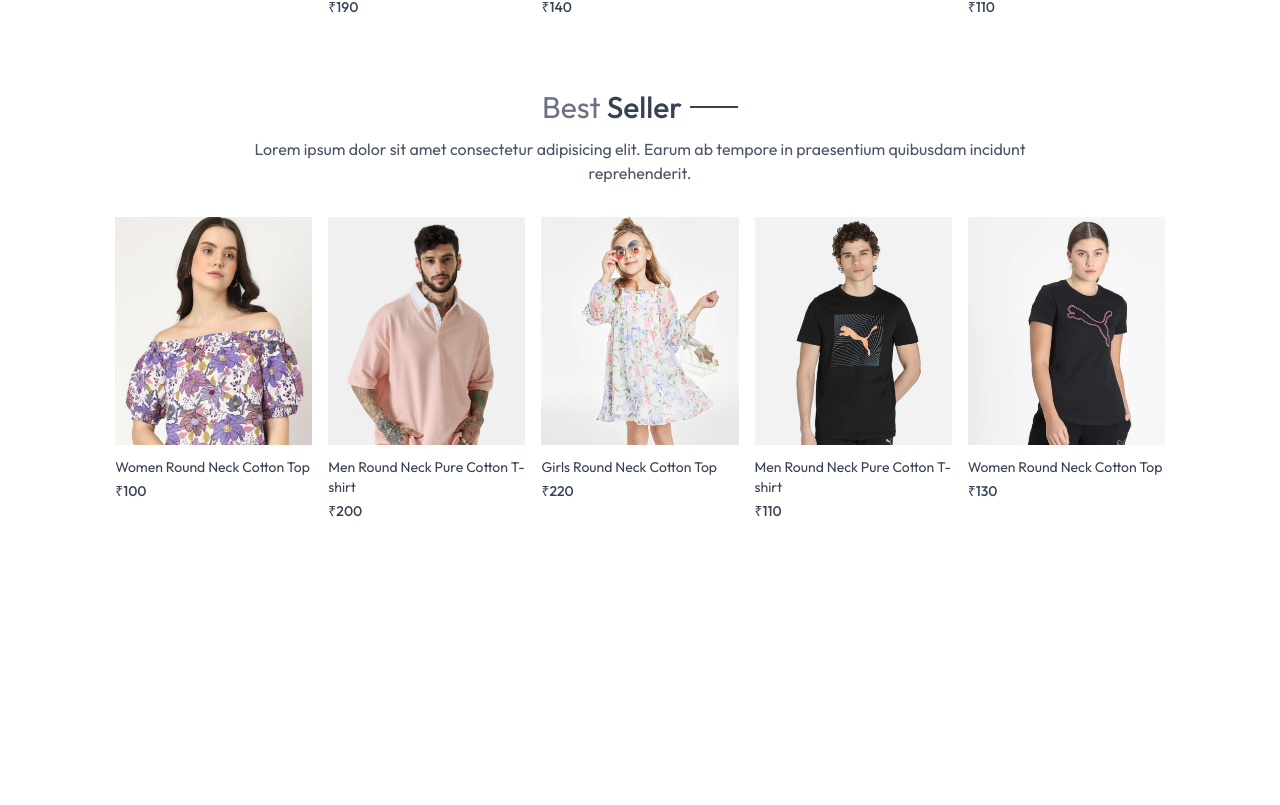
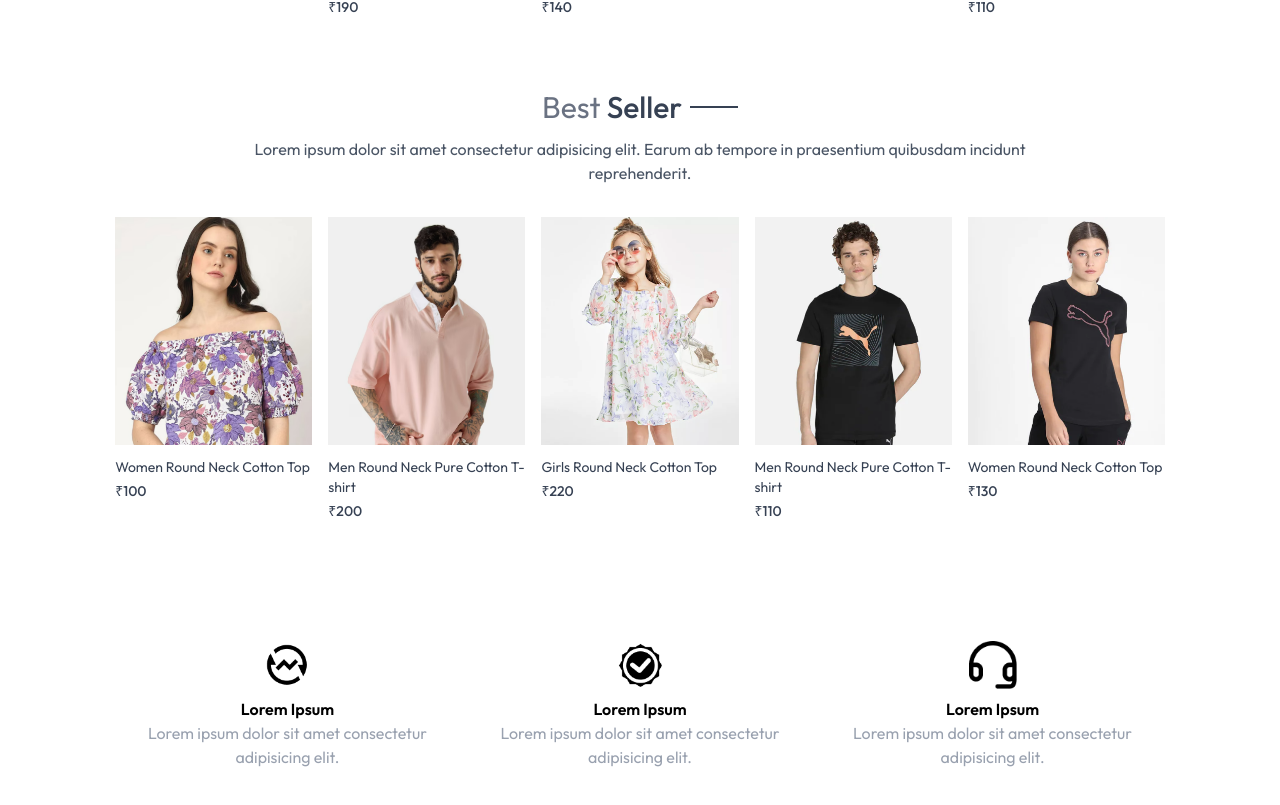
Before and after one commit to aaslaam/Cartio, a React app in the folder frontend/: page / in a window 1280 px wide. Shown: the part 1316-2121 px from the top of the page. Before the commit the page ends 1877 px from the top, so only its background shows below. Built offline with nearby package versions, Linux system fonts and the light colour scheme; the HTML template or start-up script is replaced by a standard one.

Commit message:
added dummy policy

```diff
--- a/frontend/src/components/BestSeller.jsx
+++ b/frontend/src/components/BestSeller.jsx
@@ -6,6 +6,8 @@ import ProductItem from './ProductItem'
 
 
 const BestSeller = () => {
+        {/*  bestseller products */}
+
     const { products } = useContext(ShopContext)
     const [bestSeller, setBestSeller] = useState([])
 
@@ -18,10 +20,13 @@ const BestSeller = () => {
      <div className='text-center text-3xl py-8 '>
         <Title text1={'Best'} text2={'Seller'} />
         </div>
+        {/* rendering bestseller products */}
         <div className='grid grid-cols-2 sm:grid-cols-3 md:grid-cols-4 lg:grid-cols-5 gap-4 gap-y-6'>
                 {bestSeller.map((item, index) => (
                     <ProductItem key={index} id={item._id} image={item.image} name={item.name} price={item.price} />
                 ))}
+        {/*  bestseller end */}
+
             </div>
     </div>
   )
--- /dev/null
+++ b/frontend/src/components/Policy.jsx
@@ -0,0 +1,27 @@
+import React from 'react'
+
+import {assets} from '../assets/assets'
+
+const Policy = () => {
+  return (
+    <div className='flex flex-col sm:flex-row justify-around gap-12 sm:gap-2 text-center py-20 text-xs small:text-sm md:text-base color-gray-700'>
+        <div>
+            <img src={assets.exchange_icon} className='w-12 m-auto mb-2' alt="exchange_icon" />
+            <p className='font-semibold'>Lorem Ipsum</p>
+            <p className='text-gray-400'>Lorem ipsum dolor sit amet consectetur adipisicing elit.</p>
+        </div>
+     <div>
+            <img src={assets.quality_icon} className='w-12 m-auto mb-2' alt="quality_icon" />
+            <p className='font-semibold'>Lorem Ipsum</p>
+            <p className='text-gray-400'>Lorem ipsum dolor sit amet consectetur adipisicing elit.</p>
+        </div>
+        <div>
+            <img src={assets.support_img} className='w-12 m-auto mb-2' alt="support_img" />
+            <p className='font-semibold'>Lorem Ipsum</p>
+            <p className='text-gray-400'>Lorem ipsum dolor sit amet consectetur adipisicing elit.</p>
+        </div>
+        </div>
+  )
+}
+
+export default Policy
--- a/frontend/src/pages/Home.jsx
+++ b/frontend/src/pages/Home.jsx
@@ -2,6 +2,7 @@ import React from 'react'
 import Hero from '../components/Hero'
 import LatestCollections from '../components/LatestCollections'
 import BestSeller from '../components/BestSeller'
+import Policy from '../components/policy'
 
 const Home = () => {
   return (
@@ -9,6 +10,7 @@ const Home = () => {
        <Hero />
    <LatestCollections />
    <BestSeller />
+   <Policy />
     </div>
 
   )
```
